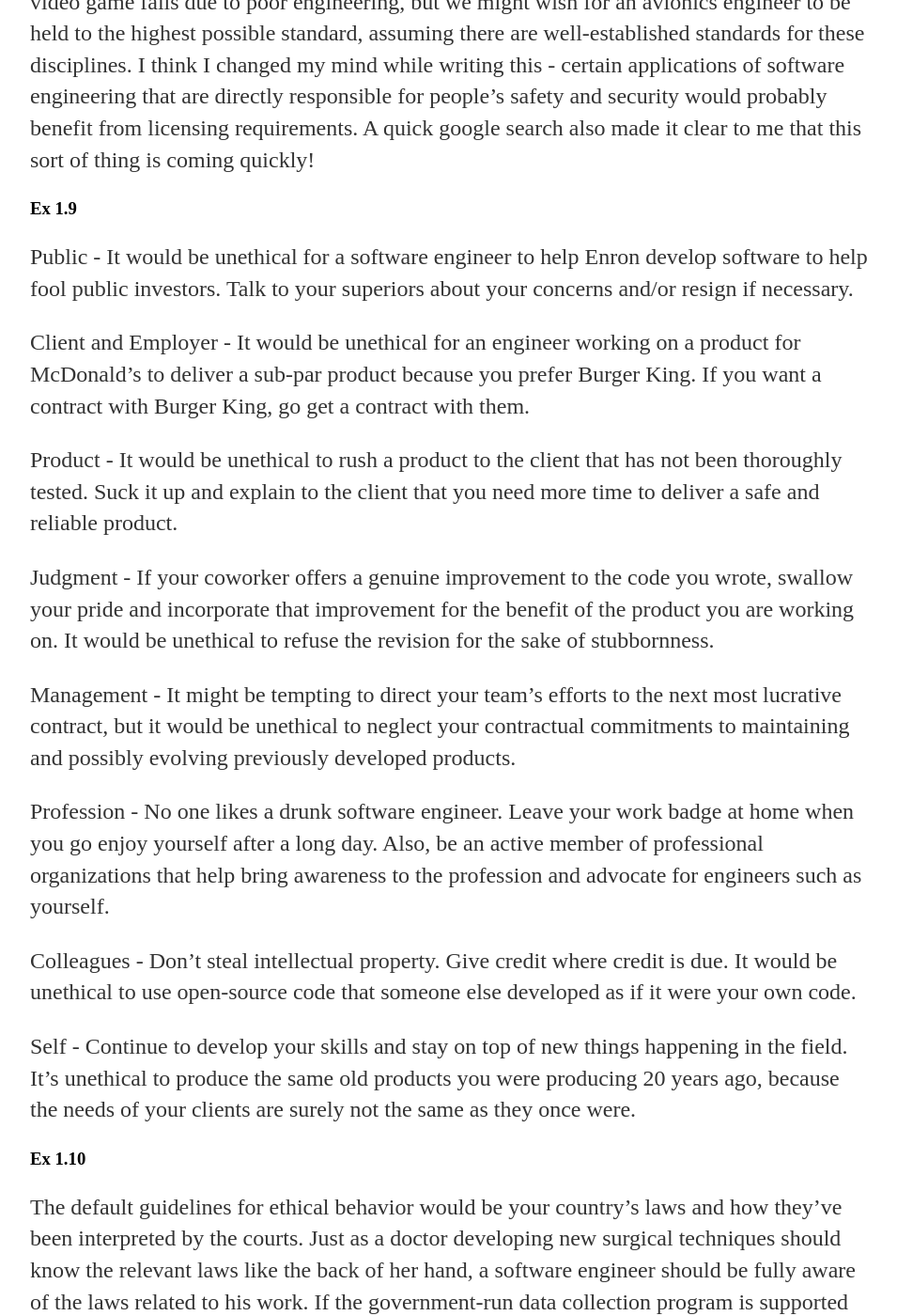
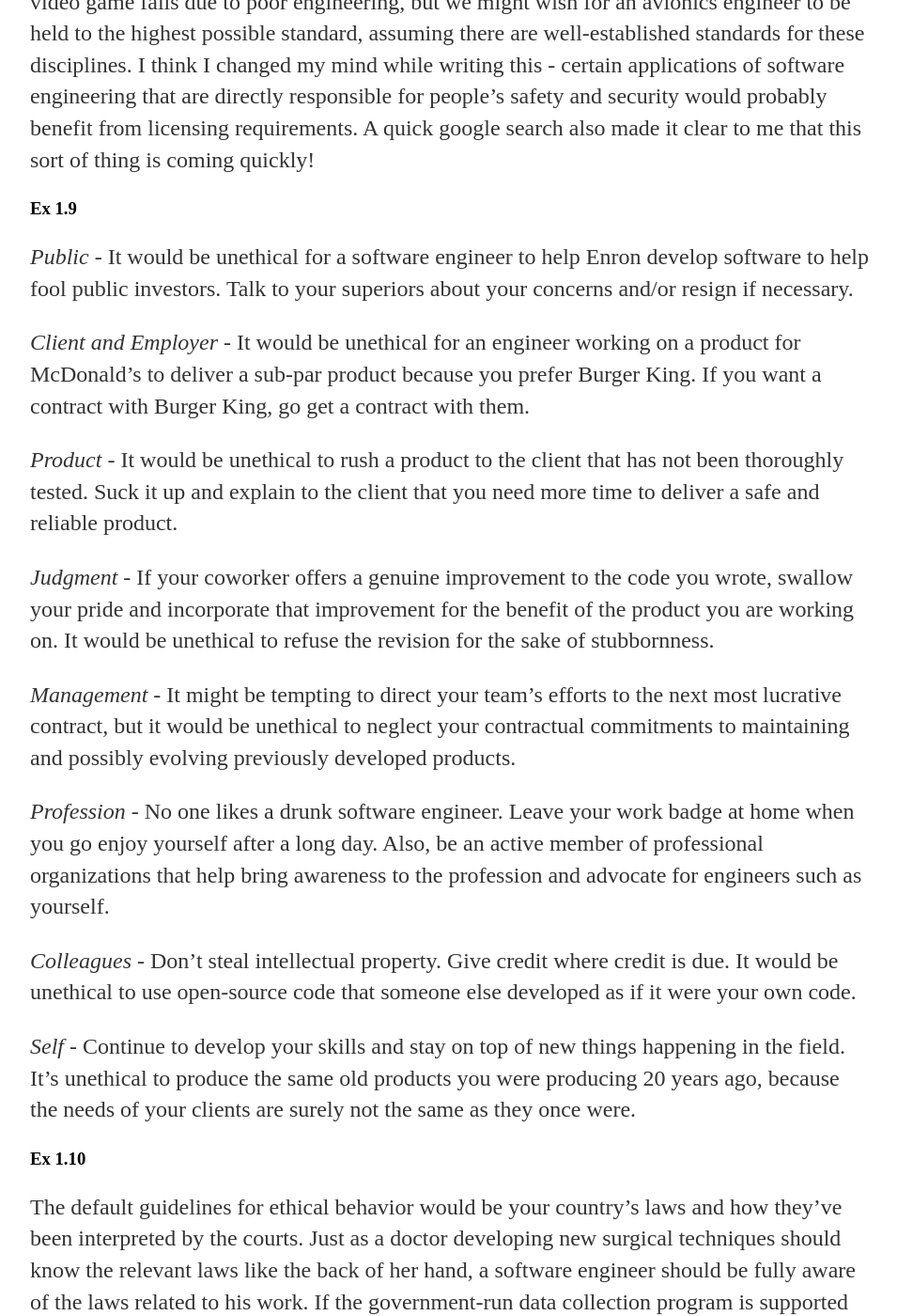
Before and after one commit to waltermblair/personal, a Jekyll site: the page built from _posts/2016-08-25-hw1:chapter1.md, in a window 1280 px wide and 1400 px high, scrolled down 1014 px. Shown: the whole window at 94% size, without its empty margins (160-1115 px from the left). Built offline with Jekyll 4.4.1, drawn with Linux system fonts in a browser that asks for light colours.

```diff
--- a/_posts/2016-08-25-hw1:chapter1.md
+++ b/_posts/2016-08-25-hw1:chapter1.md
@@ -12,21 +12,21 @@ The idea of licensing for software engineering sounds potentially helpful, but I
 I think there will always be rapidly changing frontiers of software engineering, but then it seems like certain practices might stabilize a bit. We might not care as a society if a new video game fails due to poor engineering, but we might wish for an avionics engineer to be held to the highest possible standard, assuming there are well-established standards for these disciplines. I think I changed my mind while writing this - certain applications of software engineering that are directly responsible for people's safety and security would probably benefit from licensing requirements. A quick google search also made it clear to me that this sort of thing is coming quickly!
 
 ### Ex 1.9
-Public - It would be unethical for a software engineer to help Enron develop software to help fool public investors. Talk to your superiors about your concerns and/or resign if necessary.
+*Public* - It would be unethical for a software engineer to help Enron develop software to help fool public investors. Talk to your superiors about your concerns and/or resign if necessary.
 
-Client and Employer - It would be unethical for an engineer working on a product for McDonald's to deliver a sub-par product because you prefer Burger King. If you want a contract with Burger King, go get a contract with them.
+*Client and Employer* - It would be unethical for an engineer working on a product for McDonald's to deliver a sub-par product because you prefer Burger King. If you want a contract with Burger King, go get a contract with them.
 
-Product - It would be unethical to rush a product to the client that has not been thoroughly tested. Suck it up and explain to the client that you need more time to deliver a safe and reliable product.
+*Product* - It would be unethical to rush a product to the client that has not been thoroughly tested. Suck it up and explain to the client that you need more time to deliver a safe and reliable product.
 
-Judgment - If your coworker offers a genuine improvement to the code you wrote, swallow your pride and incorporate that improvement for the benefit of the product you are working on. It would be unethical to refuse the revision for the sake of stubbornness.
+*Judgment* - If your coworker offers a genuine improvement to the code you wrote, swallow your pride and incorporate that improvement for the benefit of the product you are working on. It would be unethical to refuse the revision for the sake of stubbornness.
 
-Management - It might be tempting to direct your team's efforts to the next most lucrative contract, but it would be unethical to neglect your contractual commitments to maintaining and possibly evolving previously developed products.
+*Management* - It might be tempting to direct your team's efforts to the next most lucrative contract, but it would be unethical to neglect your contractual commitments to maintaining and possibly evolving previously developed products.
 
-Profession - No one likes a drunk software engineer. Leave your work badge at home when you go enjoy yourself after a long day. Also, be an active member of professional organizations that help bring awareness to the profession and advocate for engineers such as yourself.
+*Profession* - No one likes a drunk software engineer. Leave your work badge at home when you go enjoy yourself after a long day. Also, be an active member of professional organizations that help bring awareness to the profession and advocate for engineers such as yourself.
 
-Colleagues - Don't steal intellectual property. Give credit where credit is due. It would be unethical to use open-source code that someone else developed as if it were your own code.
+*Colleagues* - Don't steal intellectual property. Give credit where credit is due. It would be unethical to use open-source code that someone else developed as if it were your own code.
 
-Self - Continue to develop your skills and stay on top of new things happening in the field. It's unethical to produce the same old products you were producing 20 years ago, because the needs of your clients are surely not the same as they once were.
+*Self* - Continue to develop your skills and stay on top of new things happening in the field. It's unethical to produce the same old products you were producing 20 years ago, because the needs of your clients are surely not the same as they once were.
 
 ### Ex 1.10
 The default guidelines for ethical behavior would be your country's laws and how they've been interpreted by the courts. Just as a doctor developing new surgical techniques should know the relevant laws like the back of her hand, a software engineer should be fully aware of the laws related to his work. If the government-run data collection program is supported by legislation and legal interpretation, then this is a decent general guideline suggesting that your work on that program is ethical.
```
